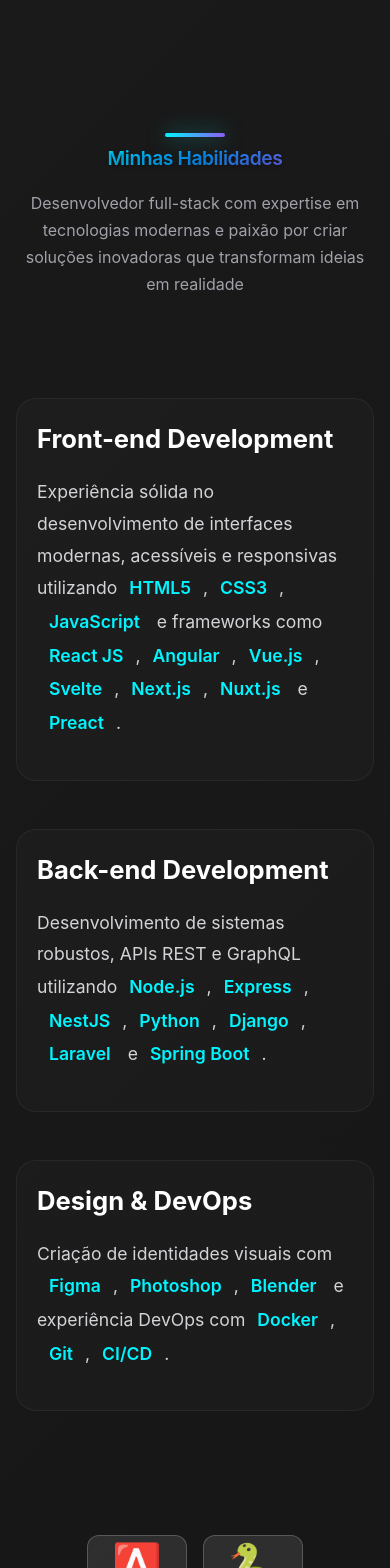
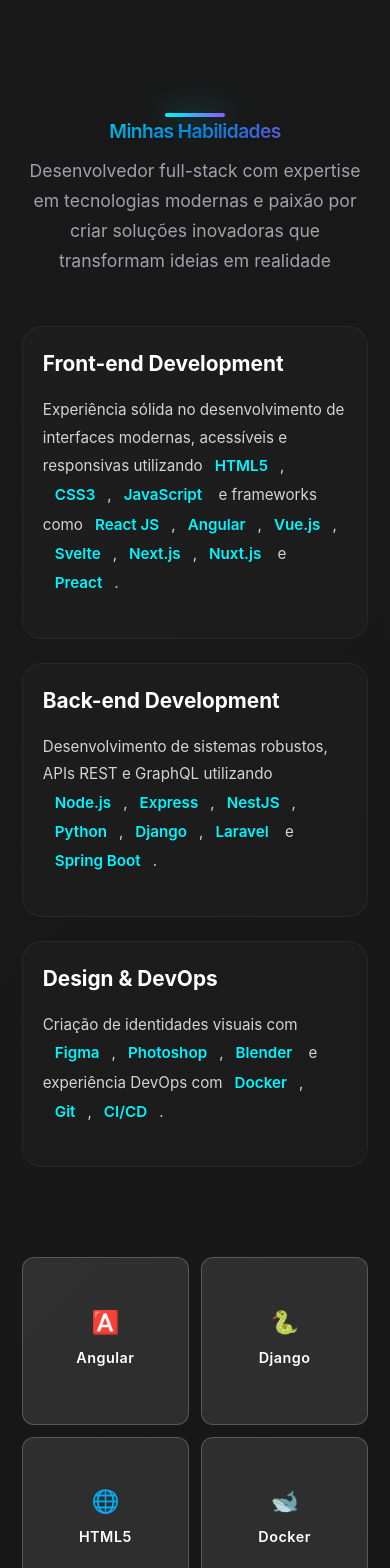
Before and after one commit to jottasilva/portfolio, a React (Create React App) app: page / in a window 390 px wide. Shown: the part 8260-9828 px from the top of the page. Built offline with nearby package versions, Linux system fonts and the light colour scheme; a web font is replaced by a local one.

Commit message:
Update skills.css

```diff
--- a/src/css/skills.css
+++ b/src/css/skills.css
@@ -27,7 +27,7 @@
     z-index: 2;
 }
 
-        /* Header aprimorado */
+/* Header com título maior */
 .skills-header {
     text-align: center;
     margin-bottom: 100px;
@@ -36,41 +36,42 @@
 }
 
 .skills-title {
-            font-size: clamp(3.5rem,12vw,7rem);
-            font-weight: 800;
+    font-size: clamp(4rem, 15vw, 9rem);
+    font-weight: 900;
     background: linear-gradient(135deg, #00f5ff 0%, #00d4ff 25%, #0099ff 50%, #6366f1 75%, #8b5cf6 100%);
     -webkit-background-clip: text;
     -webkit-text-fill-color: transparent;
     background-clip: text;
-            margin-bottom: 24px;
-            letter-spacing: -0.02em;
+    margin-bottom: 32px;
+    letter-spacing: -0.03em;
     position: relative;
     text-shadow: 0 0 40px rgba(0, 245, 255, 0.3);
+    line-height: 0.9;
 }
 
 .skills-title::before {
     content: '';
     position: absolute;
-            top: -10px;
+    top: -15px;
     left: 50%;
     transform: translateX(-50%);
-            width: 60px;
-            height: 4px;
+    width: 80px;
+    height: 6px;
     background: linear-gradient(90deg, #00f5ff, #8b5cf6);
-            border-radius: 2px;
-            box-shadow: 0 0 20px rgba(0, 245, 255, 0.5);
+    border-radius: 3px;
+    box-shadow: 0 0 30px rgba(0, 245, 255, 0.6);
 }
 
 .skills-subtitle {
-            font-size: clamp(1rem, 3vw, 1.4rem);
+    font-size: clamp(1.1rem, 4vw, 1.6rem);
     color: #a1a1aa;
-            max-width: 700px;
+    max-width: 800px;
     margin: 0 auto;
     line-height: 1.7;
     font-weight: 400;
 }
 
-        /* Layout principal aprimorado */
+/* Layout principal melhorado */
 .skills-content {
     display: grid;
     grid-template-columns: 1fr 1fr;
@@ -84,7 +85,7 @@
 }
 
 .skill-category {
-            margin-bottom: 48px;
+    margin-bottom: 32px;
     padding: 32px;
     background: rgba(255, 255, 255, 0.02);
     border: 1px solid rgba(255, 255, 255, 0.05);
@@ -118,7 +119,7 @@
 }
 
 .category-title {
-            font-size: 1.6rem;
+    font-size: clamp(1.3rem, 3vw, 1.8rem);
     font-weight: 700;
     color: #ffffff;
     margin-bottom: 16px;
@@ -143,7 +144,7 @@
 }
 
 .category-description {
-            font-size: 1.1rem;
+    font-size: clamp(0.95rem, 2.5vw, 1.1rem);
     color: #d4d4d8;
     line-height: 1.8;
     margin-bottom: 20px;
@@ -154,17 +155,14 @@
     font-weight: 600;
     margin: 0 4px;
     position: relative;
-            padding:1px 8px;
+    padding: 1px 8px;
     border-radius: 6px;
     transition: all 0.3s ease;
     display: inline-block;
 }
 
-
-        /* Grid de skills completamente redesenhado */
+/* Grid de skills responsivo */
 .skills-grid {
-         max-width:85vw;
-         margin:0 auto;
     opacity: 0;
     animation: slideInRight 1s ease 0.6s forwards;
 }
@@ -172,7 +170,7 @@
 .skills-container {
     display: grid;
     grid-template-columns: repeat(auto-fit, minmax(140px, 1fr));
-            gap: 24px;
+    gap: 20px;
 }
 
 .skill-item {
@@ -184,7 +182,7 @@
     background: rgba(255, 255, 255, 0.03);
     border: 1px solid rgba(255, 255, 255, 0.06);
     border-radius: 20px;
-            padding: 24px;
+    padding: 20px;
     transition: all 0.4s cubic-bezier(0.175, 0.885, 0.32, 1.275);
     position: relative;
     overflow: hidden;
@@ -218,13 +216,13 @@
 }
 
 .skill-icon {
-            width: 56px;
-            height: 56px;
+    width: 48px;
+    height: 48px;
     margin-bottom: 12px;
     display: flex;
     align-items: center;
     justify-content: center;
-            font-size: 2.5rem;
+    font-size: 2.2rem;
     transition: all 0.4s ease;
     position: relative;
     z-index: 1;
@@ -236,7 +234,7 @@
 }
 
 .skill-name {
-            font-size: 0.9rem;
+    font-size: clamp(0.8rem, 2vw, 0.95rem);
     font-weight: 600;
     color: #a1a1aa;
     text-align: center;
@@ -251,7 +249,7 @@
     transform: translateY(-2px);
 }
 
-        /* Partículas animadas mais sofisticadas */
+/* Partículas animadas */
 .floating-particles {
     position: absolute;
     top: 0;
@@ -329,7 +327,7 @@
     box-shadow: 0 0 22px #10b981;
 }
 
-        /* Animações aprimoradas */
+/* Animações */
 @keyframes particleFloat {
     0% {
         transform: translateY(0px) translateX(0px) rotate(0deg);
@@ -383,7 +381,7 @@
     }
 }
 
-        /* Efeito de brilho nos ícones */
+/* Cores dos ícones */
 .angular { color: #dd0031; }
 .django { color: #092e20; }
 .html5 { color: #e34f26; }
@@ -396,17 +394,35 @@
 .mysql { color: #4479a1; }
 .tailwindcss { color: #06b6d4; }
 .bootstrap { color: #7952b3; }
-        .go { color: #00add8; }
 
-        /* Responsividade aprimorada */
+/* Responsividade melhorada */
+@media (max-width: 1200px) {
+    .container {
+        max-width: 95%;
+    }
+
+    .skills-content {
+        gap: 60px;
+    }
+}
+
 @media (max-width: 1024px) {
+    .skills-section {
+        padding: 100px 0;
+    }
+
     .skills-content {
         grid-template-columns: 1fr;
-                gap: 60px;
+        gap: 50px;
+    }
+
+    .skills-header {
+        margin-bottom: 80px;
     }
 
     .skills-container {
-                grid-template-columns: repeat(auto-fit, minmax(120px, 1fr));
+        grid-template-columns: repeat(auto-fit, minmax(130px, 1fr));
+        gap: 18px;
     }
 }
 
@@ -419,8 +435,18 @@
         padding: 0 16px;
     }
 
+    .skills-header {
+        margin-bottom: 60px;
+    }
+
+    .skills-title::before {
+        width: 60px;
+        height: 4px;
+        top: -10px;
+    }
+
     .skills-container {
-                grid-template-columns: repeat(3, 1fr);
+        grid-template-columns: repeat(auto-fit, minmax(110px, 1fr));
         gap: 16px;
     }
 
@@ -431,6 +457,12 @@
     .skill-icon {
         width: 40px;
         height: 40px;
+        font-size: 1.8rem;
+    }
+
+    .skill-category {
+        padding: 24px;
+        margin-bottom: 24px;
     }
 
     .floating-particles {
@@ -438,23 +470,114 @@
     }
 }
 
+@media (max-width: 640px) {
+    .skills-section {
+        padding: 60px 0;
+    }
+
+    .skills-header {
+        margin-bottom: 50px;
+    }
+
+    .skills-container {
+        grid-template-columns: repeat(3, 1fr);
+        gap: 14px;
+    }
+
+    .skill-item {
+        padding: 14px;
+    }
+
+    .skill-icon {
+        width: 36px;
+        height: 36px;
+        font-size: 1.6rem;
+    }
+}
+
 @media (max-width: 480px) {
+    .container {
+        padding: 0 12px;
+    }
+
     .skills-container {
         grid-template-columns: repeat(2, 1fr);
+        gap: 12px;
     }
 
     .skill-category {
         padding: 20px;
     }
+
+    .skill-item {
+        padding: 12px;
     }
 
-        /* Efeito de hover desabilitado em dispositivos touch */
-        @media (hover: none) {
+    .skill-icon {
+        width: 32px;
+        height: 32px;
+        font-size: 1.4rem;
+        margin-bottom: 8px;
+    }
+}
+
+@media (max-width: 360px) {
+    .skills-section {
+        padding: 50px 0;
+    }
+
+    .skills-header {
+        margin-bottom: 40px;
+    }
+
+    .skills-container {
+        gap: 10px;
+    }
+
+    .skill-item {
+        padding: 10px;
+    }
+}
+
+/* Melhor experiência em dispositivos touch */
+@media (hover: none) and (pointer: coarse) {
     .skill-item:hover {
         transform: none;
+        box-shadow: none;
     }
 
     .skill-item:hover .skill-icon {
         transform: none;
+        filter: none;
+    }
+
+    .skill-item:hover .skill-name {
+        transform: none;
+    }
+
+    .skill-category:hover {
+        transform: none;
+        box-shadow: none;
+    }
+
+    .skill-item:active {
+        transform: scale(0.95);
     }
 }
+
+/* Ajustes para telas muito pequenas */
+@media (max-width: 280px) {
+    .skills-container {
+        grid-template-columns: 1fr 1fr;
+    }
+
+    .skill-item {
+        padding: 8px;
+    }
+
+    .skill-icon {
+        width: 28px;
+        height: 28px;
+        font-size: 1.2rem;
+    }
+}
```
Lines whose indentation alone changed are shown as unchanged.
